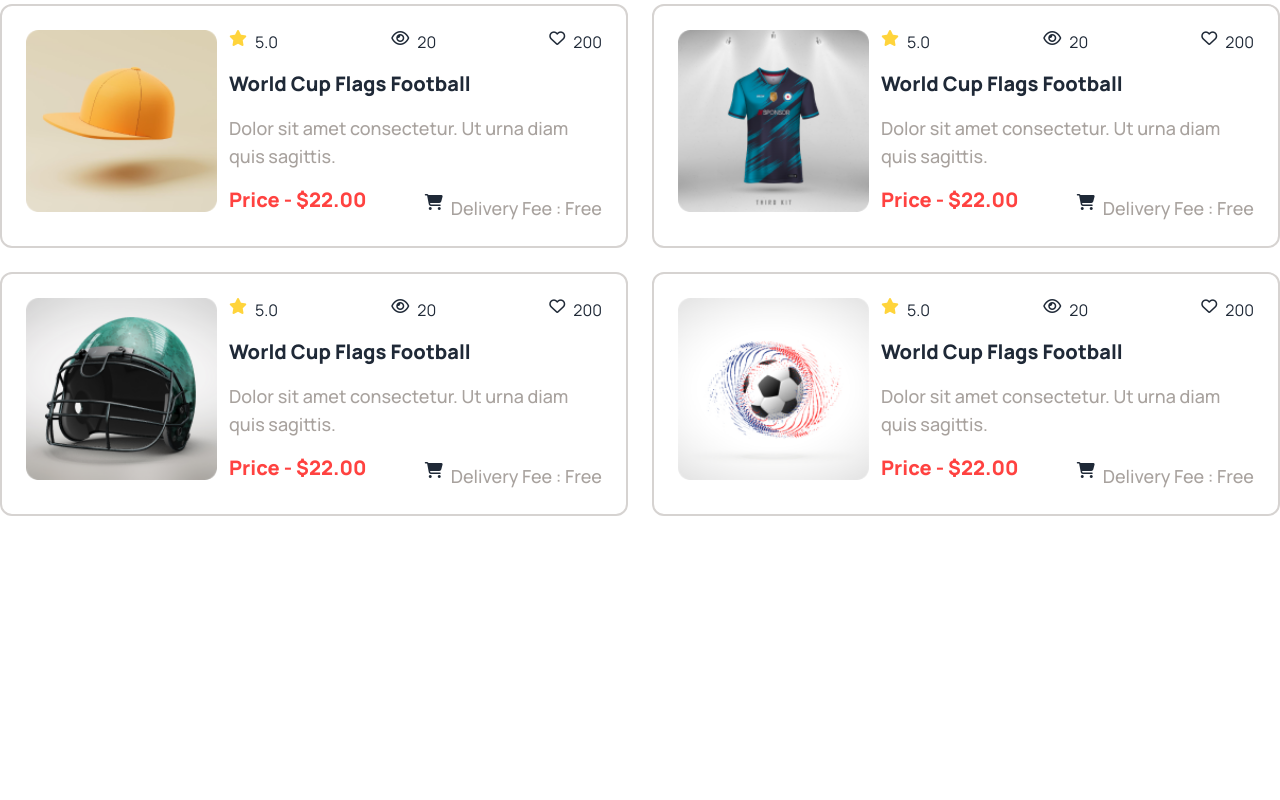
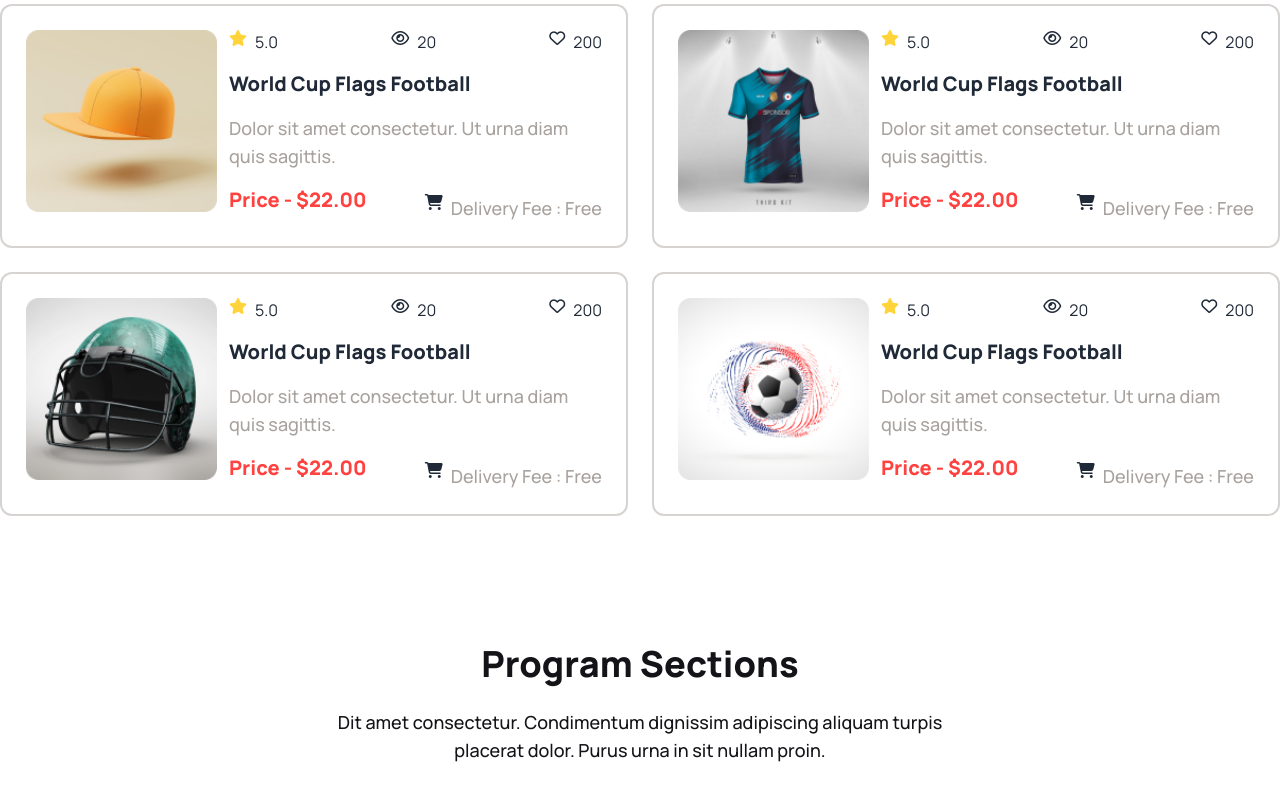
Before and after one commit to TASHDIK-29/Assignment-3, a plain HTML site: page index.html in a window 1280 px wide. Shown: the part 2736-3536 px from the top of the page. Before the commit the page ends 3292 px from the top, so only its background shows below. Drawn offline with nearby package versions, Linux system fonts and the light colour scheme.

Commit message:
gest in touch title completed

```diff
--- a/index.html
+++ b/index.html
@@ -434,6 +434,12 @@
                 </div>
             </div>
         </section>
+        <!-- Get In Touch -->
+        <section class="text-center mt-32 mb-10 space-y-6">
+            <h1 class="text-4xl text-[#131318] font-extrabold">Program Sections</h1>
+            <p class="text-lg w-1/2 mx-auto text-[#131318] font-medium">Dit amet consectetur. Condimentum dignissim
+                adipiscing aliquam turpis placerat dolor. Purus urna in sit nullam proin. </p>
+        </section>
     </main>
     <footer>
 
```
